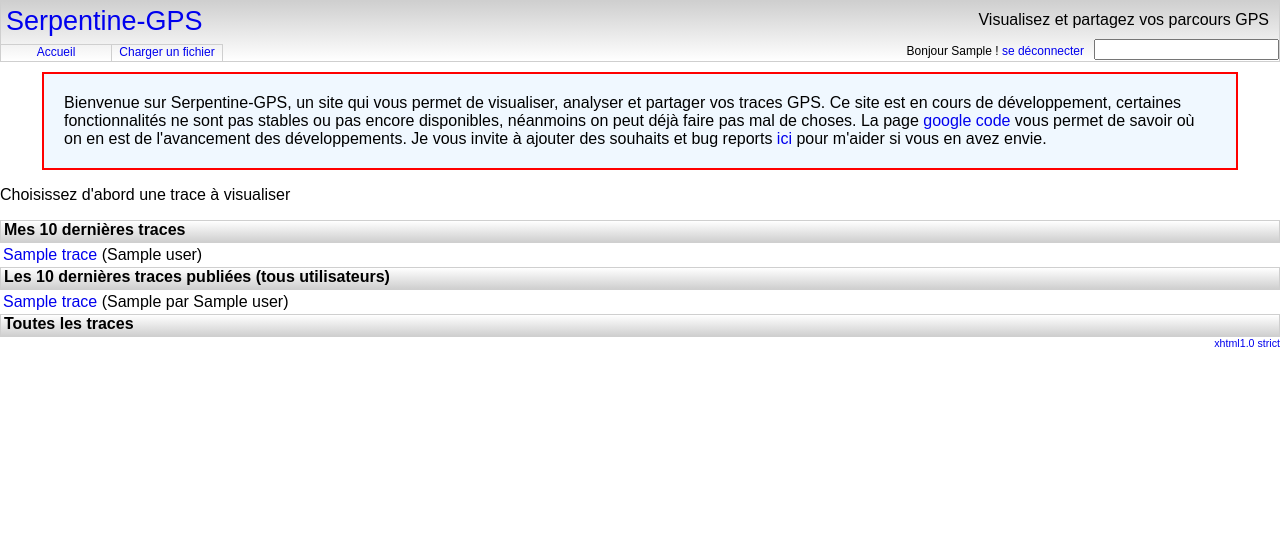
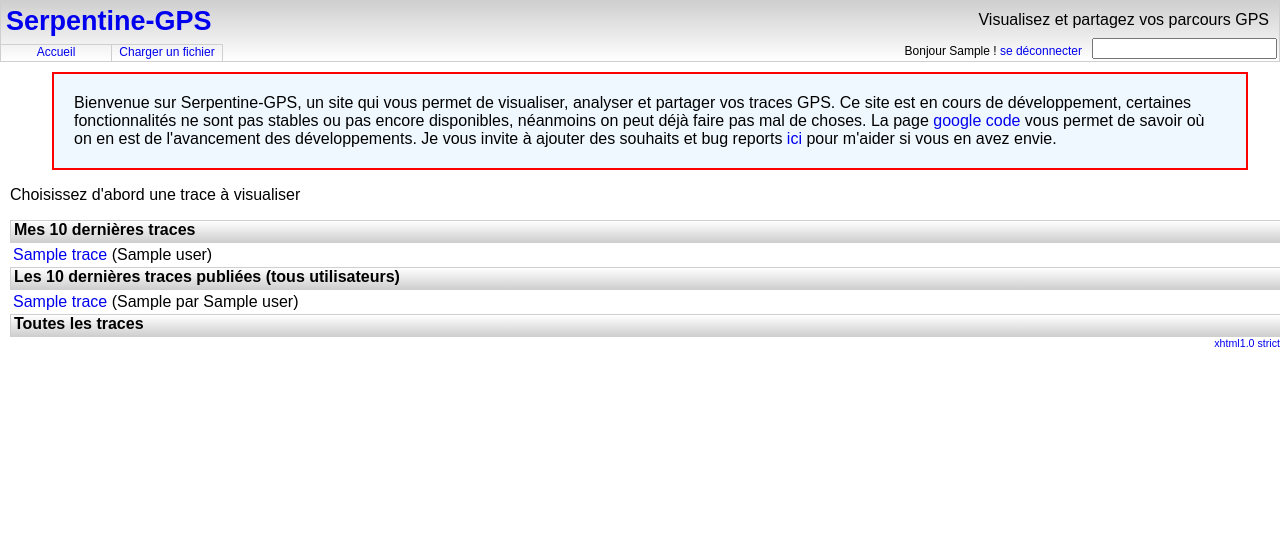
Before and after one commit to bdamay/serpentine, a Django app: template gps/templates/gps/index.html in a window 1280 px wide. Shown: the top 536 px of the page. Run offline with Django 3.2, Linux system fonts and the light colour scheme; the template is opened without the code that fills it: most values are stand-ins (such as "Sample title", 1, 10 or a date in 2020); form fields are guessed from the names that the template uses.

Commit message:
Jquery + styles

```diff
--- a/gps/static/css/style.css
+++ b/gps/static/css/style.css
@@ -34,6 +34,7 @@
     margin:5px;
     margin-bottom: 7px;
     font-size:27px;
+    font-weight: bold;
     text-decoration: none;
     #background-image:url("/static/img/serpentine.jpg");
     z-index:200;
@@ -41,7 +42,8 @@
 
 #quick_search{
      float: right;
-    margin-top: -5px;
+    margin-top: -6px;
+    margin-right: 2px;
 }
 #subtitle{
     font-size: 12pt;
@@ -104,6 +106,7 @@
 #main_content{
     width:100%;
     float: left;
+    padding-left: 10px;
 }
 .main_text{
     margin: auto;
```
